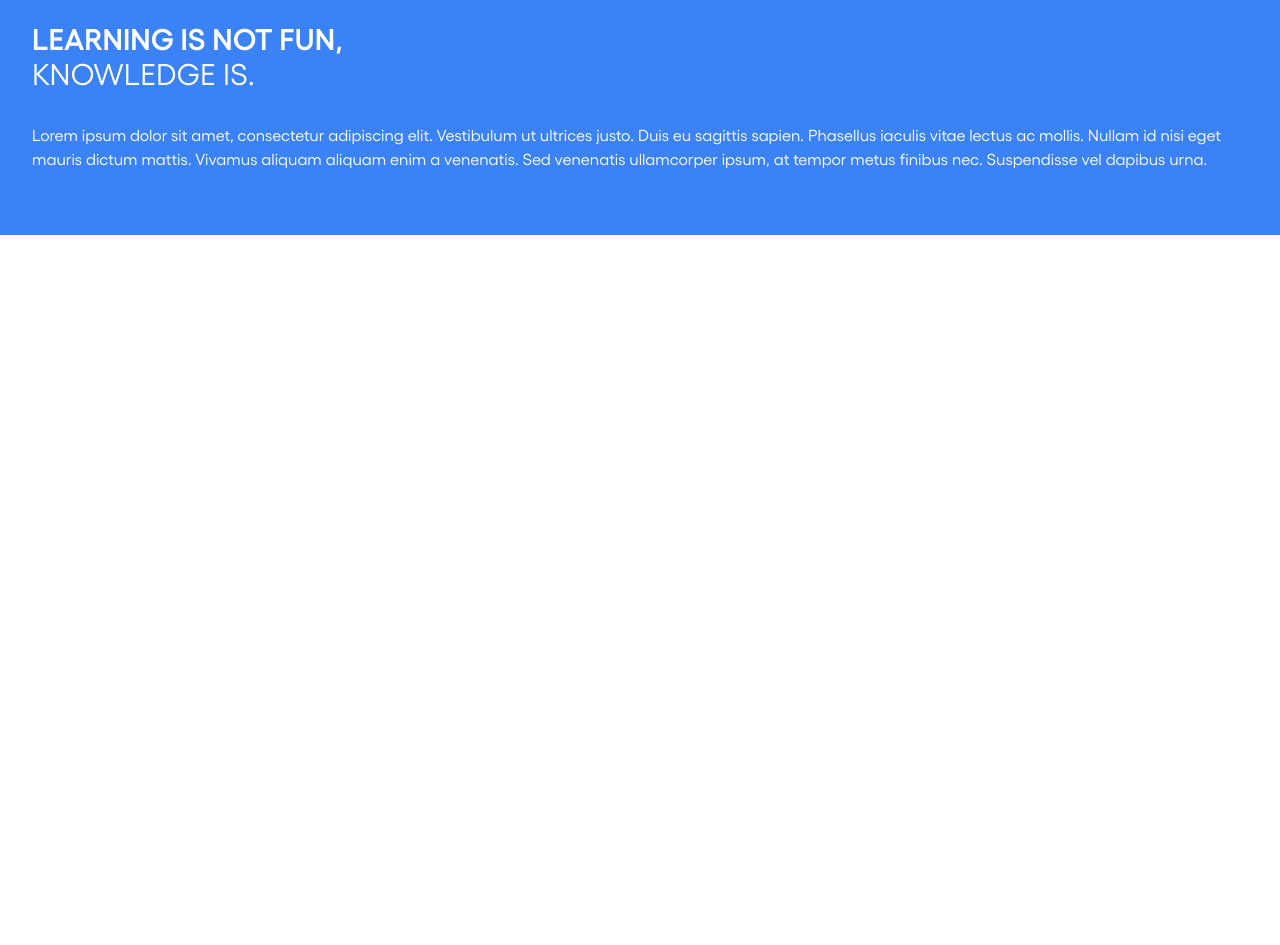
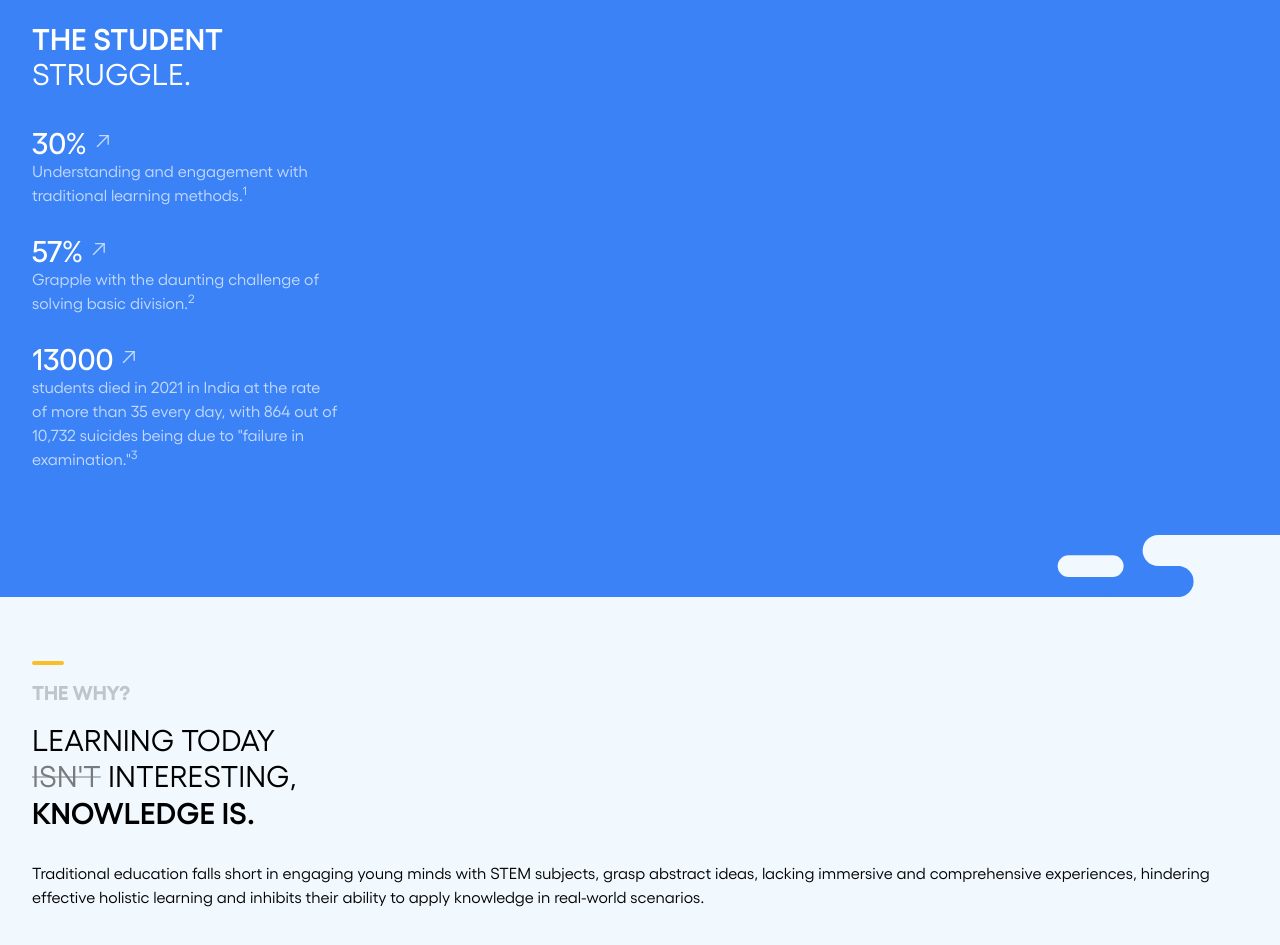
Before and after one commit to ManasMalla/stemquest-client, a Next.js app: page / in a window 1280 px wide. Shown: the part 1501-2446 px from the top of the page. Before the commit the page ends 1736 px from the top, so only its background shows below. Built offline with nearby package versions, Linux system fonts and the light colour scheme.

Commit message:
added third fold and reference links for statistics
Signed-off-by: Manas Malla <manasmalla.dev@gmail.com>

```diff
--- a/src/app/components/landing.js
+++ b/src/app/components/landing.js
@@ -41,7 +41,7 @@ export default function Landing(props) {
                 kits
               </p>
               <div className="mt-4 mx-auto w-max">
-                <a href="">
+                <a href="mailto:stemquest@theananta.in">
                   <div class="btn-submit cursor-pointer flex gap-2 lg:gap-4 items-center mb-4 lg:mb-16 lg:mb-0 style_container__ZhG39">
                     <span class="initial items-center z-[2] flex gap-2 items-center">
                       <div autoplay="" class="w-6 lg:w-12">
--- /dev/null
+++ b/src/app/components/right_arrow.js
@@ -0,0 +1,27 @@
+export default function RightArrow() {
+  return (
+    <svg
+      class="w-6 h-6"
+      width="24"
+      height="24"
+      viewBox="0 0 24 24"
+      fill="none"
+      xmlns="http://www.w3.org/2000/svg"
+    >
+      <path
+        d="M8.34106 6.02155L18 6.00006L17.9796 15.6602"
+        stroke="white"
+        stroke-width="1.5"
+        stroke-linecap="round"
+        stroke-linejoin="round"
+      ></path>
+      <path
+        d="M18 6.00153L6.00037 18"
+        stroke="white"
+        stroke-width="1.5"
+        stroke-linecap="round"
+        stroke-linejoin="round"
+      ></path>
+    </svg>
+  );
+}
--- /dev/null
+++ b/src/app/components/the-problem.js
@@ -0,0 +1,64 @@
+import RightArrow from "./right_arrow";
+
+export default function TheProblem() {
+  return (
+    <div className="py-16 bg-blue-500 text-white px-8 flex flex-col">
+      <div className="h-1 w-8 bg-white rounded-full" />
+      <p className="mt-3 text-xl uppercase opacity-20 font-bold">
+        the problem?
+      </p>
+      {/* <h3 className="text-3xl mt-4 font-semibold uppercase">
+      Learning is not fun,
+    </h3>
+    <h3 className="text-3xl uppercase">Knowledge is.</h3> */}
+      <h3 className="text-3xl mt-4 font-semibold uppercase">The Student</h3>
+      <h3 className="text-3xl uppercase">Struggle.</h3>
+      <p className="mt-8 w-[32ch]">
+        <span className="text-3xl font-medium flex items-center">
+          30%{" "}
+          <a
+            href="https://www.researchgate.net/figure/Graph-showing-conceptual-understanding-for-both-learning-techniques_fig1_294721233"
+            className="pl-1 flex items-center h-max scale-90 opacity-70"
+          >
+            <RightArrow />
+          </a>
+        </span>
+        <span className="opacity-70">
+          Understanding and engagement with traditional learning methods.
+          <sup>1</sup>
+        </span>
+        <br /> <br />
+        <span className="text-3xl flex items-center font-medium">
+          57%{" "}
+          <a
+            href="https://img.asercentre.org/docs/Publications/ASER%20Reports/ASER%202017/aser2017fullreportfinal.pdf"
+            className="pl-1 flex items-center h-max scale-90 opacity-70"
+          >
+            <RightArrow />
+          </a>
+        </span>
+        <span className="opacity-70">
+          Grapple with the daunting challenge of solving basic division.
+          <sup>2</sup>
+        </span>
+        <br /> <br />
+        <span className="text-3xl flex items-center font-medium">
+          13000{" "}
+          <a
+            href="https://news.careers360.com/Ncrb-report-2023-over-13000-student-suicide-fail-in-exam-girls-national-crime-records-bureau"
+            // href="https://www.drishtiias.com/daily-updates/daily-news-analysis/increasing-cases-of-suicides-in-educational-hubs"
+            className="pl-1 flex items-center h-max scale-90 opacity-70"
+          >
+            <RightArrow />
+          </a>
+        </span>
+        <span className="opacity-70">
+          students died in 2021 in India at the rate of more than 35 every day,
+          with 864 out of 10,732 suicides being due to &quot;failure in
+          examination.&quot;
+          <sup>3</sup>
+        </span>
+      </p>
+    </div>
+  );
+}
--- a/src/app/page.js
+++ b/src/app/page.js
@@ -1,5 +1,7 @@
 import Image from "next/image";
 import Landing from "./components/landing";
+import TheProblem from "./components/the-problem";
+import RightArrow from "./components/right_arrow";
 
 export default function Home() {
   return (
@@ -50,29 +52,7 @@ export default function Home() {
           and strengthening their foundation.
         </p>
         <div className="w-16 h-16 bg-black rounded-full mt-8 flex items-center justify-center">
-          <svg
-            class="w-6 h-6"
-            width="24"
-            height="24"
-            viewBox="0 0 24 24"
-            fill="none"
-            xmlns="http://www.w3.org/2000/svg"
-          >
-            <path
-              d="M8.34106 6.02155L18 6.00006L17.9796 15.6602"
-              stroke="white"
-              stroke-width="1.5"
-              stroke-linecap="round"
-              stroke-linejoin="round"
-            ></path>
-            <path
-              d="M18 6.00153L6.00037 18"
-              stroke="white"
-              stroke-width="1.5"
-              stroke-linecap="round"
-              stroke-linejoin="round"
-            ></path>
-          </svg>
+          <RightArrow />
         </div>
         {/* <div className="h-8"></div> */}
         <img
@@ -84,21 +64,27 @@ export default function Home() {
       <div className="relative -scale-x-100 z-30">
         <img src="/mixer-2.svg" className="w-1/2 lg:w-1/5 ml-auto" alt="" />
       </div>
-      <div className="py-16 bg-blue-500 text-white px-8 flex flex-col">
-        <div className="h-1 w-8 bg-white rounded-full" />
-        <p className="mt-3 text-xl uppercase opacity-20 font-bold">
-          the problem?
-        </p>
-        <h3 className="text-3xl mt-4 font-semibold uppercase">
-          Learning is not fun,
+      <TheProblem />
+      <div className="relative bg-blue-500 scale-x-100 z-30">
+        <img src="/mixer-3.svg" className="w-1/2 lg:w-1/5 ml-auto" alt="" />
+      </div>
+      <div className="bg-[#F1F8FE] py-16 px-8 flex flex-col">
+        <div className="h-1 w-8 bg-amber-400 rounded-full" />
+        <p className="mt-3 text-xl uppercase opacity-20 font-bold">the why?</p>
+        <h3 className="text-3xl mt-4 uppercase">
+          Learning today
+          <br />
+          <span className="opacity-50 line-through decoration-black/50 decoration-[2px]">
+            isn't
+          </span>{" "}
+          interesting,
         </h3>
-        <h3 className="text-3xl uppercase">Knowledge is.</h3>
-        <p className="mt-8">
-          Lorem ipsum dolor sit amet, consectetur adipiscing elit. Vestibulum ut
-          ultrices justo. Duis eu sagittis sapien. Phasellus iaculis vitae
-          lectus ac mollis. Nullam id nisi eget mauris dictum mattis. Vivamus
-          aliquam aliquam enim a venenatis. Sed venenatis ullamcorper ipsum, at
-          tempor metus finibus nec. Suspendisse vel dapibus urna.
+        <h3 className="text-3xl uppercase font-semibold ">Knowledge is.</h3>
+        <p className="mt-8 ">
+          Traditional education falls short in engaging young minds with STEM
+          subjects, grasp abstract ideas, lacking immersive and comprehensive
+          experiences, hindering effective holistic learning and inhibits their
+          ability to apply knowledge in real-world scenarios.
         </p>
       </div>
     </main>
```
Also changed, not shown: public/mixer-3.svg (added).
